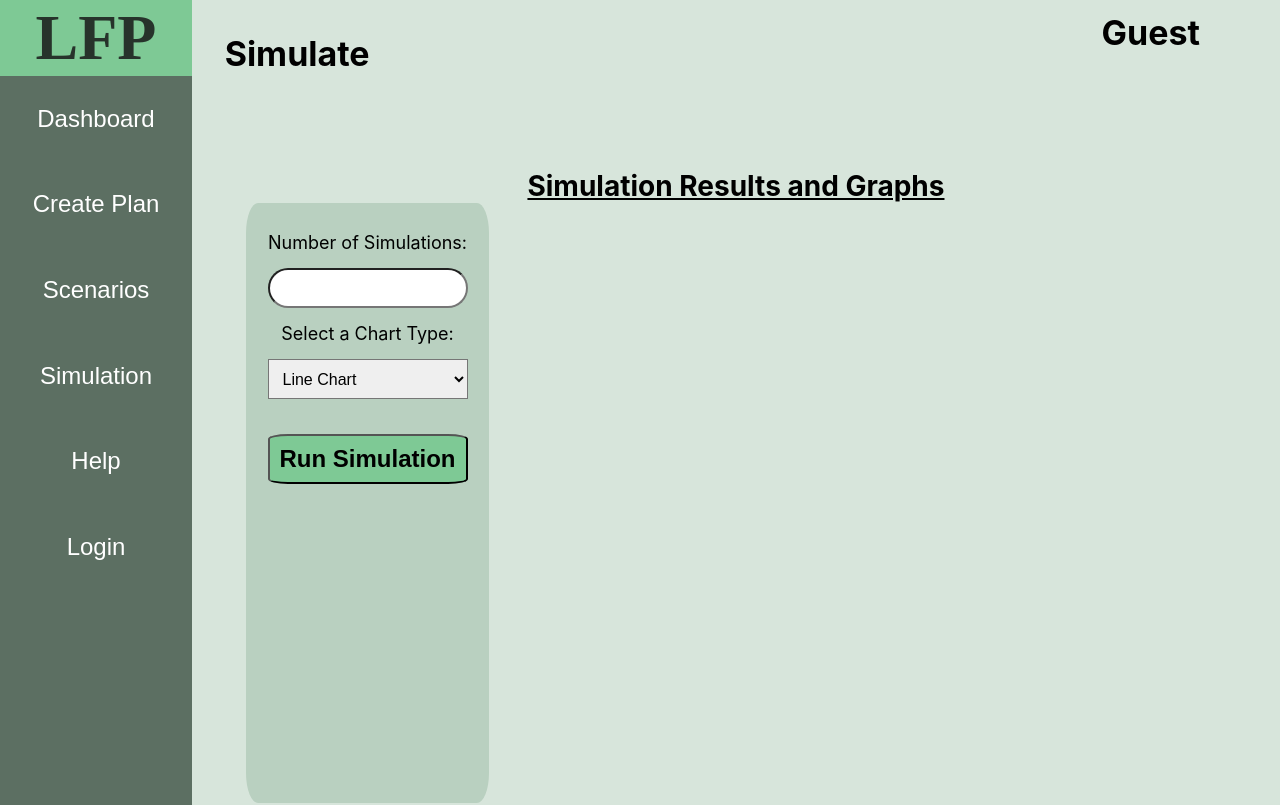
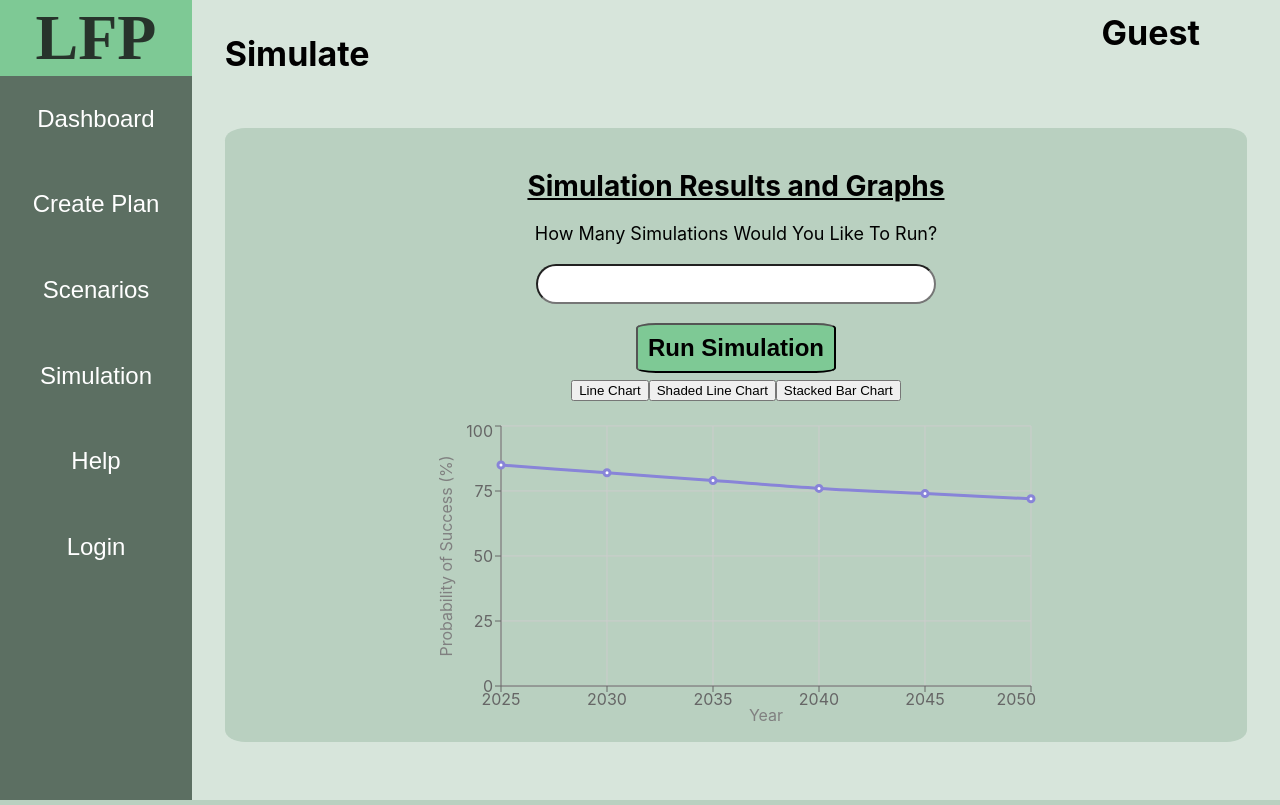
Before and after one commit to JackyChen-CXC/Hello_World-LFP_Project, a React (Create React App) app in the folder frontend/: page /simulation/1 in a window 1280 px wide. Shown: the top 805 px of the page. Built offline with nearby package versions, Linux system fonts and the light colour scheme.

Commit message:
fixed format

```diff
--- a/frontend/src/components/css_files/page_style.css
+++ b/frontend/src/components/css_files/page_style.css
@@ -39,29 +39,13 @@
 
 .open-simulation{
   display: flex;
+  background-color: #B9D0C0;
   padding: 2%;
   border-radius: 2%;
   width: 90%;
   flex-direction: column;
   align-items: center;
   min-height: 60%;
-}
-
-.simulation-left{
-  flex: 1;
-  display: flex;
-  flex-direction: column;
-  gap: 10px;
-  background-color: #B9D0C0;
-  align-items: center;
-  border-radius: 5%;
-  min-height: 600px;
-}
-.simulation-right{
-  flex: 3;
-  display: flex;
-  flex-direction: column;
-  gap: 10px;
 }
 
 /* container for the questions on each page*/
--- a/frontend/src/components/pages/open_simulation.tsx
+++ b/frontend/src/components/pages/open_simulation.tsx
@@ -11,12 +11,12 @@ import {
   Line,
   LineChart,
   Tooltip,
-  XAxis, YAxis
+  XAxis,
+  YAxis
 } from "recharts";
 import "../css_files/page_style.css";
 
-//used ChatGPT to help generate some graphs with recharts
-// Simulated probability of retirement success over years
+// Sample data
 const probabilityData = [
   { year: 2025, success: 85 },
   { year: 2030, success: 82 },
@@ -26,7 +26,6 @@ const probabilityData = [
   { year: 2050, success: 72 },
 ];
 
-// Simulated probability range for future success
 const shadedData = [
   { year: 2025, low: 65, mid: 85, high: 95 },
   { year: 2030, low: 63, mid: 82, high: 93 },
@@ -36,7 +35,6 @@ const shadedData = [
   { year: 2050, low: 53, mid: 72, high: 85 },
 ];
 
-// Simulated average values of portfolio components
 const stackedBarData = [
   { year: 2025, principal: 300, interest: 80 },
   { year: 2030, principal: 330, interest: 100 },
@@ -46,6 +44,7 @@ const stackedBarData = [
   { year: 2050, principal: 450, interest: 180 },
 ];
 
+// Charts
 const LineChartGraph = () => (
   <LineChart width={600} height={300} data={probabilityData}>
     <CartesianGrid stroke="#ccc" />
@@ -64,7 +63,6 @@ const LineChartGraph = () => (
     <Line type="monotone" dataKey="success" stroke="#8884d8" strokeWidth={3} />
   </LineChart>
 );
-
 
 const ShadedLineChart = () => (
   <AreaChart width={600} height={300} data={shadedData}>
@@ -112,7 +110,6 @@ const StackedBarChart = () => (
   </BarChart>
 );
 
-
 const OpenSimulation = () => {
   const { id } = useParams();
   const [simulationNum, setSimulationNum] = useState("");
@@ -123,9 +120,9 @@ const OpenSimulation = () => {
     if (graph === "shaded") return <ShadedLineChart />;
     if (graph === "stacked") return <StackedBarChart />;
   };
+
   const username = localStorage.getItem("name");
-  const name = localStorage.getItem("given_name");
-  const picture = localStorage.getItem("picture")
+  const picture = localStorage.getItem("picture");
 
   const handleRunSimulation = async () => {
     if (!id || !simulationNum) {
@@ -139,7 +136,7 @@ const OpenSimulation = () => {
         headers: { "Content-Type": "application/json" },
         body: JSON.stringify({
           id: id,
-          simulations: parseInt(simulationNum)
+          simulations: parseInt(simulationNum),
         }),
       });
 
@@ -161,16 +158,33 @@ const OpenSimulation = () => {
     <div className="page-container">
       <div className="header" style={{ marginBottom: "5%" }}>
         <div>Simulate</div>
-        <div style={{
-          display: "flex", justifyContent: "center",
-          alignItems: "center", position: "absolute", right: "40px"
-        }}>
-         <div style={{ display: "flex", justifyContent: "center", alignItems: "center", position: "absolute", right: "40px" }}>
+        <div
+          style={{
+            display: "flex",
+            justifyContent: "center",
+            alignItems: "center",
+            position: "absolute",
+            right: "40px",
+          }}
+        >
+          <div
+            style={{
+              display: "flex",
+              justifyContent: "center",
+              alignItems: "center",
+              position: "absolute",
+              right: "40px",
+            }}
+          >
             {username ? (
               <>
                 <div style={{ margin: 20 }}>{username}</div>
-              <img src={picture} height={60} width={60} alt="User"
-              style={{ cursor: "pointer",borderRadius: "50%" }}
+                <img
+                  src={picture}
+                  height={60}
+                  width={60}
+                  alt="User"
+                  style={{ cursor: "pointer", borderRadius: "50%" }}
                   className="transparent-hover"
                 />
               </>
@@ -183,53 +197,39 @@ const OpenSimulation = () => {
 
       <div className="open-simulation">
         <div className="subheading">Simulation Results and Graphs</div>
-        <div className="split-container">
-          <div className="simulation-left" >
-            <div className="normal-text" style ={{marginTop:"10%"}}> Number of Simulations:</div>
+        <div className="normal-text">How Many Simulations Would You Like To Run?</div>
         <input
           className="input-boxes"
-              style={{ width: "200px" }}
           type="number"
           name="simulationNum"
           value={simulationNum}
           onChange={(e) => setSimulationNum(e.target.value)}
         />
 
-            <div className="normal-text"> Select a Chart Type:</div>
-            <select
-              className="input-boxes"
-              style={{ width: "200px", marginBottom: "20px", borderRadius: "0" }}
-              value={graph}
-              onChange={(e) => setGraph(e.target.value)}
+        <button
+          className="page-buttons"
+          style={{ marginLeft: "0px", width: "200px" }}
+          onClick={handleRunSimulation}
         >
-              <option value="shaded">Shaded Line Chart</option>
-              <option value="line">Line Chart</option>
-              <option value="stacked">Stacked Bar Chart</option>
-            </select>
-            <button className="page-buttons"
-              style={{marginLeft:"0px", width:"200px"}}
-              onClick={handleRunSimulation}>
           Run Simulation
         </button>
 
-          </div>
-          <div className="simulation-right">
-
-          </div>
+        {/**
+         * Toggle chart view buttons and display chart
+         */}
+        <div style={{ marginBottom: "20px" }}>
+          <button style={{ marginTop: "2%" }} onClick={() => setGraph("line")}>
+            Line Chart
+          </button>
+          <button style={{ marginTop: "2%" }} onClick={() => setGraph("shaded")}>
+            Shaded Line Chart
+          </button>
+          <button style={{ marginTop: "2%" }} onClick={() => setGraph("stacked")}>
+            Stacked Bar Chart
+          </button>
         </div>
 
-        {/**
-         *
-        <div style={{ marginBottom: "20px" }}>
-          <button style={{marginTop:"2%"}} onClick={() => setGraph("line")}>Line Chart</button>
-          <button style={{marginTop:"2%"}} onClick={() => setGraph("shaded")}>Shaded Line Chart</button>
-          <button style={{marginTop:"2%"}} onClick={() => setGraph("stacked")}>Stacked Bar Chart</button>
-        </div>
-
-        <div style={{ display: "flex", justifyContent: "center" }}>
-          {renderGraph()}
-        </div>
-         */}
+        <div style={{ display: "flex", justifyContent: "center" }}>{renderGraph()}</div>
       </div>
     </div>
   );
```
Lines whose indentation alone changed are shown as unchanged.
